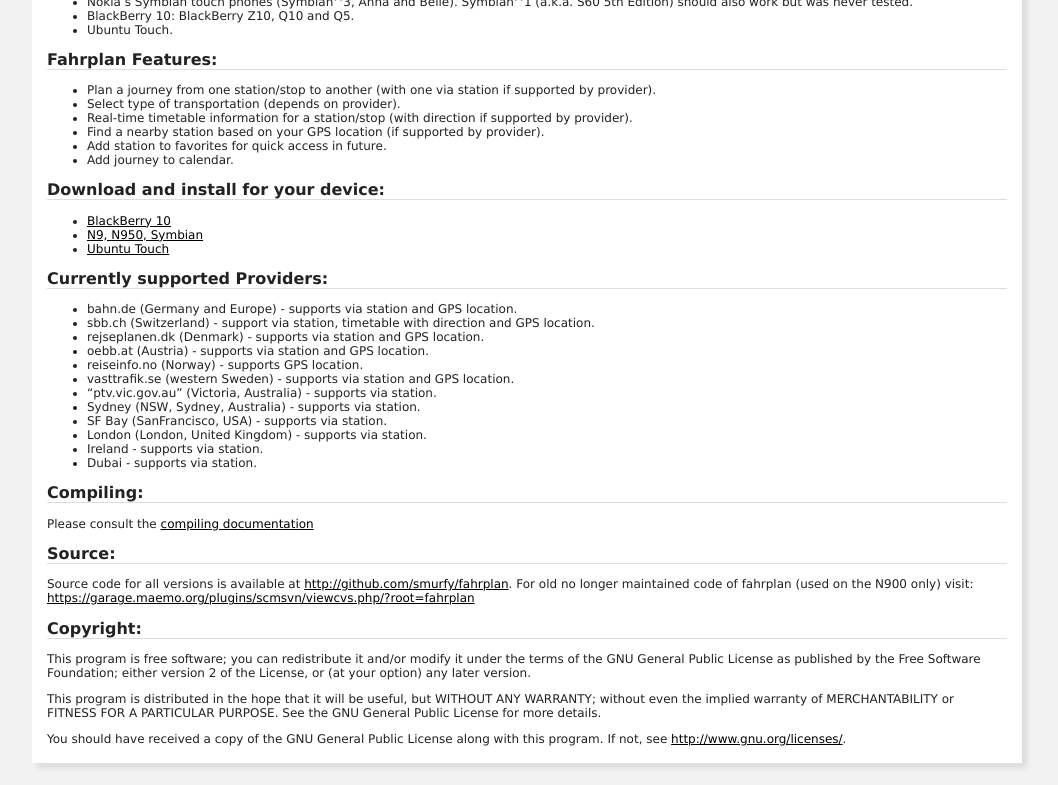
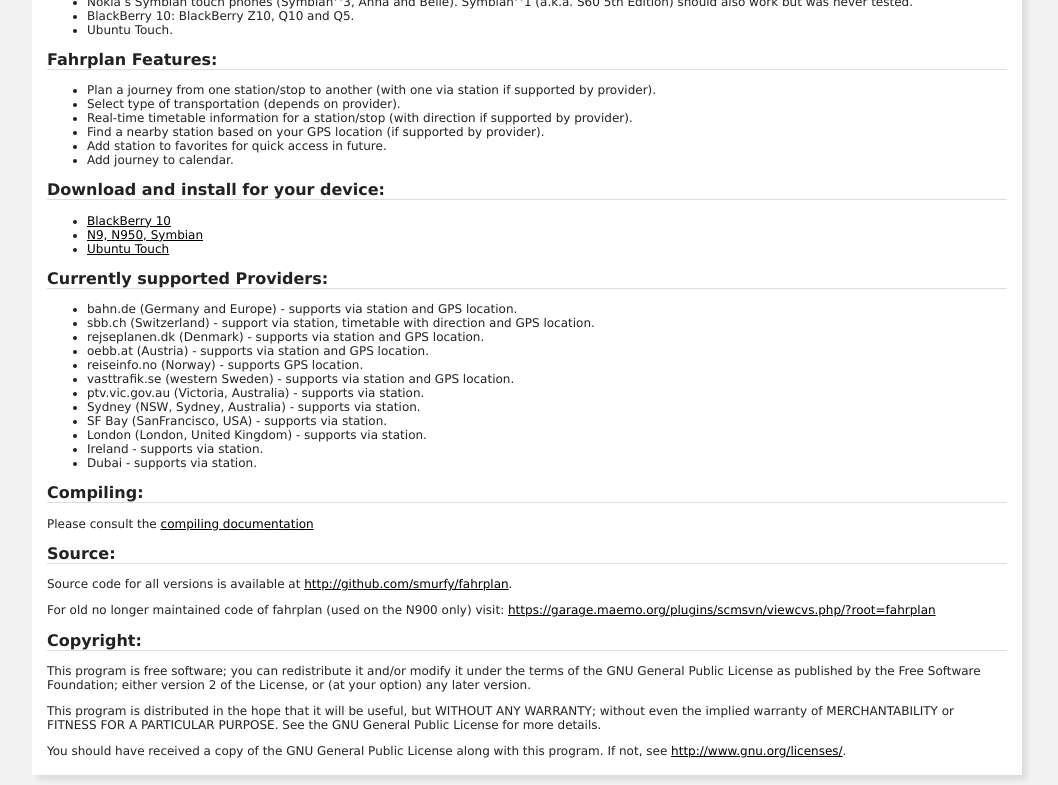
Before and after one commit to smurfy/fahrplan, a Jekyll site: the page built from index.md, in a window 1280 px wide. Shown: the part 320-1105 px from the top of the page, without its empty margins (113-1171 px from the left). Built offline with Jekyll 4.4.1, drawn with Linux system fonts in a browser that asks for light colours.

```diff
--- a/index.md
+++ b/index.md
@@ -31,7 +31,7 @@ Fahrplan Features:
 * Add journey to calendar.
 
 Download and install for your device:
---------------------------------------
+-------------------------------------
 
 * [BlackBerry 10][2]
 * [N9, N950, Symbian][3]
@@ -46,7 +46,7 @@ Currently supported Providers:
 * oebb.at (Austria) - supports via station and GPS location.
 * reiseinfo.no (Norway) - supports GPS location.
 * vasttrafik.se (western Sweden) - supports via station and GPS location.
-* "ptv.vic.gov.au" (Victoria, Australia) - supports via station.
+* ptv.vic.gov.au (Victoria, Australia) - supports via station.
 * Sydney (NSW, Sydney, Australia) - supports via station.
 * SF Bay (SanFrancisco, USA) - supports via station.
 * London (London, United Kingdom) - supports via station.
@@ -61,10 +61,9 @@ Please consult the [compiling documentation][1]
 Source:
 -------
 
-Source code for all versions is available at
-<http://github.com/smurfy/fahrplan>. For old no longer maintained code
-of fahrplan (used on the N900 only) visit:
-<https://garage.maemo.org/plugins/scmsvn/viewcvs.php/?root=fahrplan>
+Source code for all versions is available at <http://github.com/smurfy/fahrplan>.
+
+For old no longer maintained code of fahrplan (used on the N900 only) visit: <https://garage.maemo.org/plugins/scmsvn/viewcvs.php/?root=fahrplan>
 
 Copyright:
 ----------
@@ -82,7 +81,6 @@ GNU General Public License for more details.
 You should have received a copy of the GNU General Public License along
 with this program.  If not, see <http://www.gnu.org/licenses/>.
 
-
 [1]: compile
 [2]: https://appworld.blackberry.com/webstore/content/28277436/?lang=en&countrycode=DE
 [3]: download
```
Also changed, not shown: download.md (+1 -1 lines), 1 other file.
